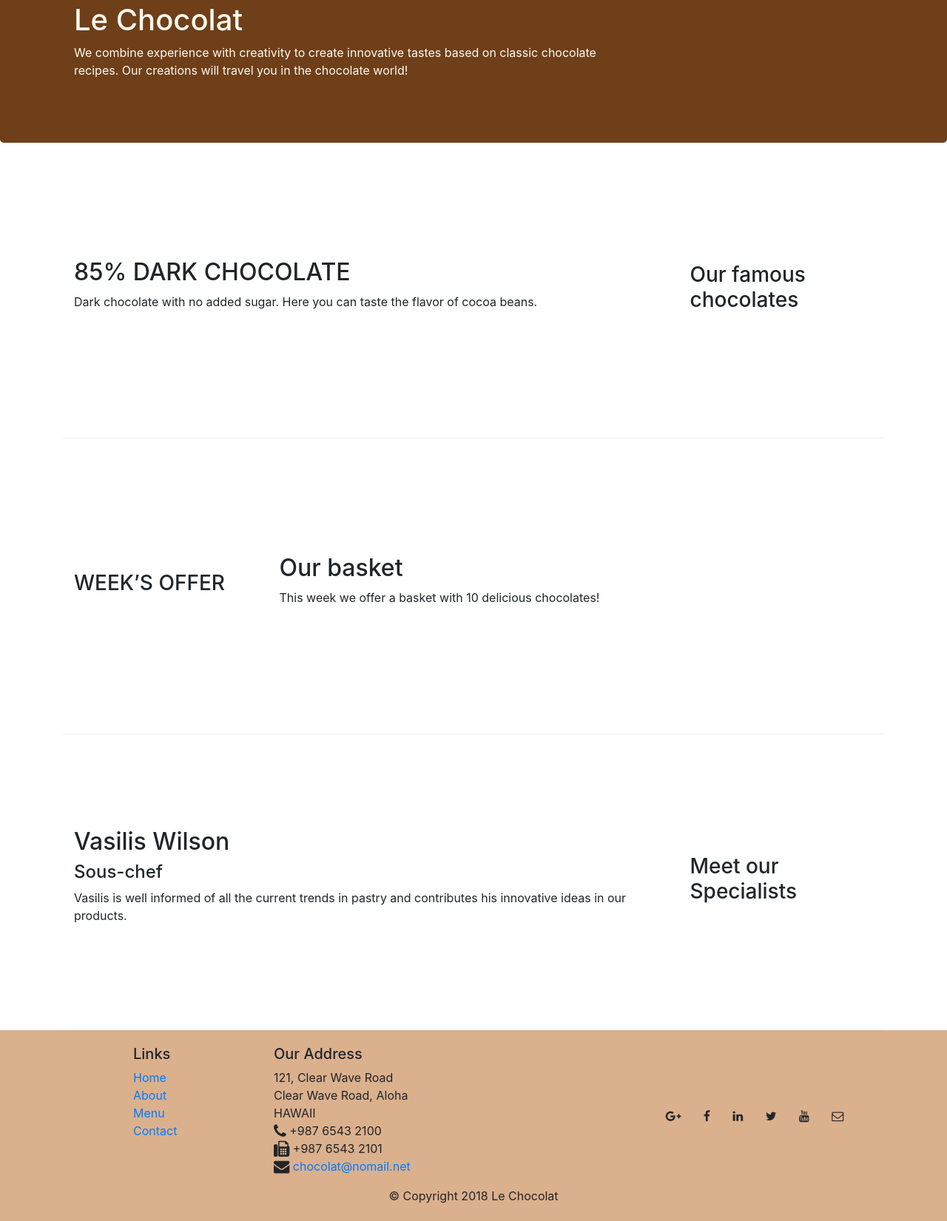
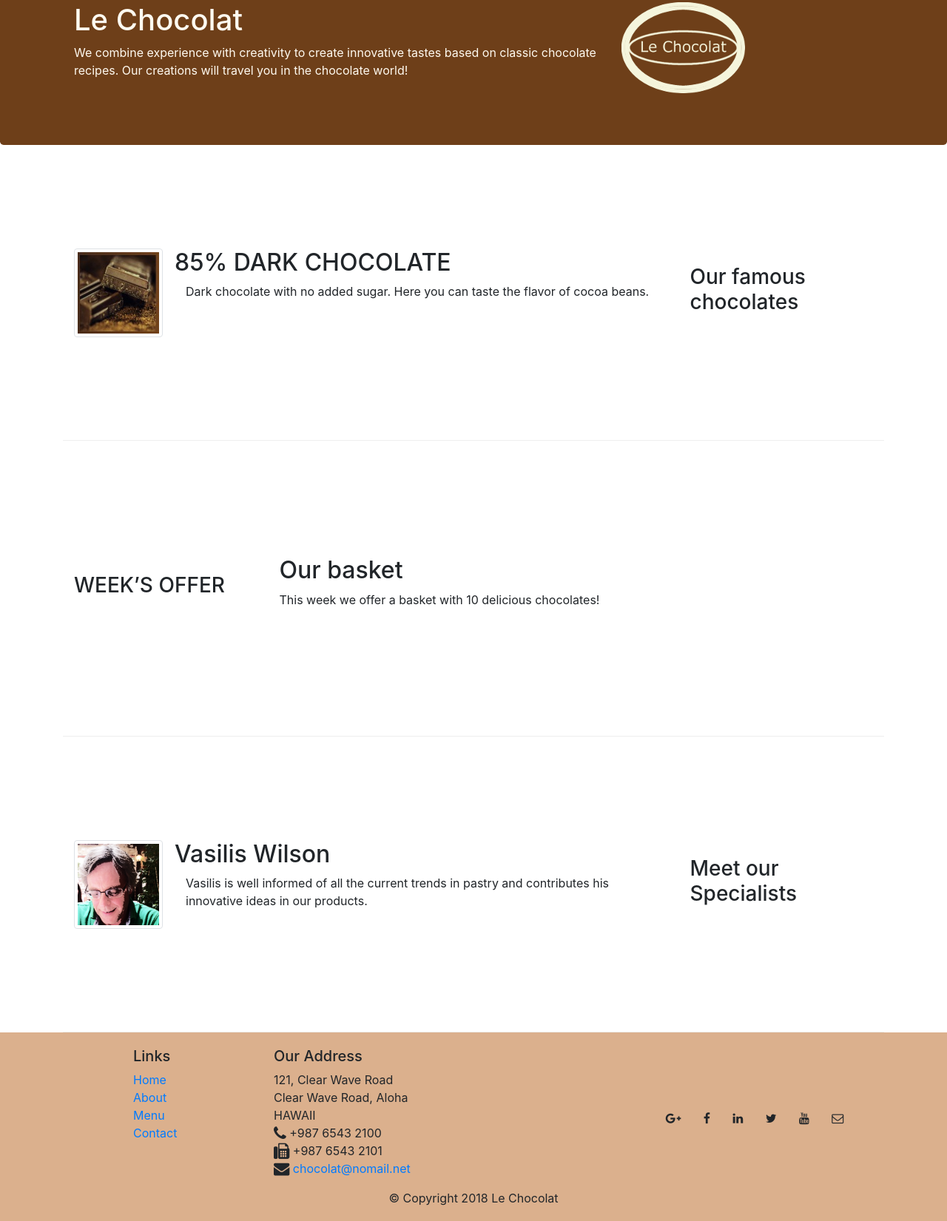
Before and after one commit to Mara1809/leChocolat, a website: page index.html in a window 1280 px wide. Shown: the part 117-1768 px from the top of the page at 74% size. Drawn offline with nearby package versions, Linux system fonts and the light colour scheme.

Commit message:
Images and Media

```diff
--- a/css/styles.css
+++ b/css/styles.css
@@ -31,3 +31,9 @@
           padding: 50px 0px 0px 0px;
           z-index: 0;
       }
+
+      .table .thead-dark th{
+        color:floralwhite;
+        background-color:#6E3F19
+        }
+        tr:hover {background-color:#dbb08db0!important}
--- a/index.html
+++ b/index.html
@@ -19,7 +19,7 @@
 
     <nav class="navbar navbar-expand-md navbar-light bg-light fixed-top ">
         <div class="container">
-        <a class="navbar-brand" href="#">Le Chocolat</a>
+        <a class="navbar-brand" href="#"><img src="images/logo.png" width="54"></a>
 
         <button class="navbar-toggler" type="button" data-toggle="collapse" data-target="#Navbar">
             <span class="navbar-toggler-icon"></span>
@@ -45,6 +45,7 @@
                     <p class="d-none d-sm-block">We combine experience with creativity to create innovative tastes based on classic chocolate recipes. Our creations will travel you in the chocolate world!</p>
                 </div>
                 <div class="col col-sm">
+                    <img src="images/logo.png" class="img-fluid">
                 </div>
             </div>
         </div>
@@ -56,8 +57,15 @@
                 <h3>Our famous chocolates</h3>
             </div>
             <div class="col-sm col-md">
-                <h2>85% DARK CHOCOLATE</h2>
-                <p class="d-none d-sm-block">Dark chocolate with no added sugar. Here you can taste the flavor of cocoa beans.</p>
+                <div class="media">
+<img class="d-flex mr-3 img-thumbnail align-self-center"
+src="images/dark85.jpg" alt="85% DARK CHOCOLATE">
+<div class="media-body">
+<h2 class="mt-0">85% DARK CHOCOLATE</h2>
+<p class="col d-none d-md-block">Dark chocolate with no added sugar.
+Here you can taste the flavor of cocoa beans.</p>
+</div>
+</div>
             </div>
         </div>
 
@@ -77,9 +85,15 @@
                 <h3>Meet our  Specialists</h3>
             </div>
             <div class="col-sm col-md">
-                <h2>Vasilis Wilson </h2>
-                <h4>Sous-chef</h4>
-                <p class="d-none d-sm-block">Vasilis is well informed of all the current trends in pastry and contributes his innovative ideas in our products.</p>
+                <div class="media">
+                    <img class="d-flex mr-3 img-thumbnail align-self-center"
+                    src="images/cartoonVasilis.png" alt="Vasilis Wilson">
+                    <div class="media-body">
+                    <h2 class="mt-0">Vasilis Wilson</h2>
+                    <p class="col d-none d-md-block">Vasilis is well informed of all the current
+                    trends in pastry and contributes his innovative ideas in our products.</p>
+                    </div>
+                    </div>
             </div>
         </div>
     </div>
```
Also changed, not shown: aboutus.html (+2 -1 lines), images/cartoonVasilis.png (added), images/dark85.jpg (added), images/logo.png (added), images/promotion.jpg (added), 1 other file.
